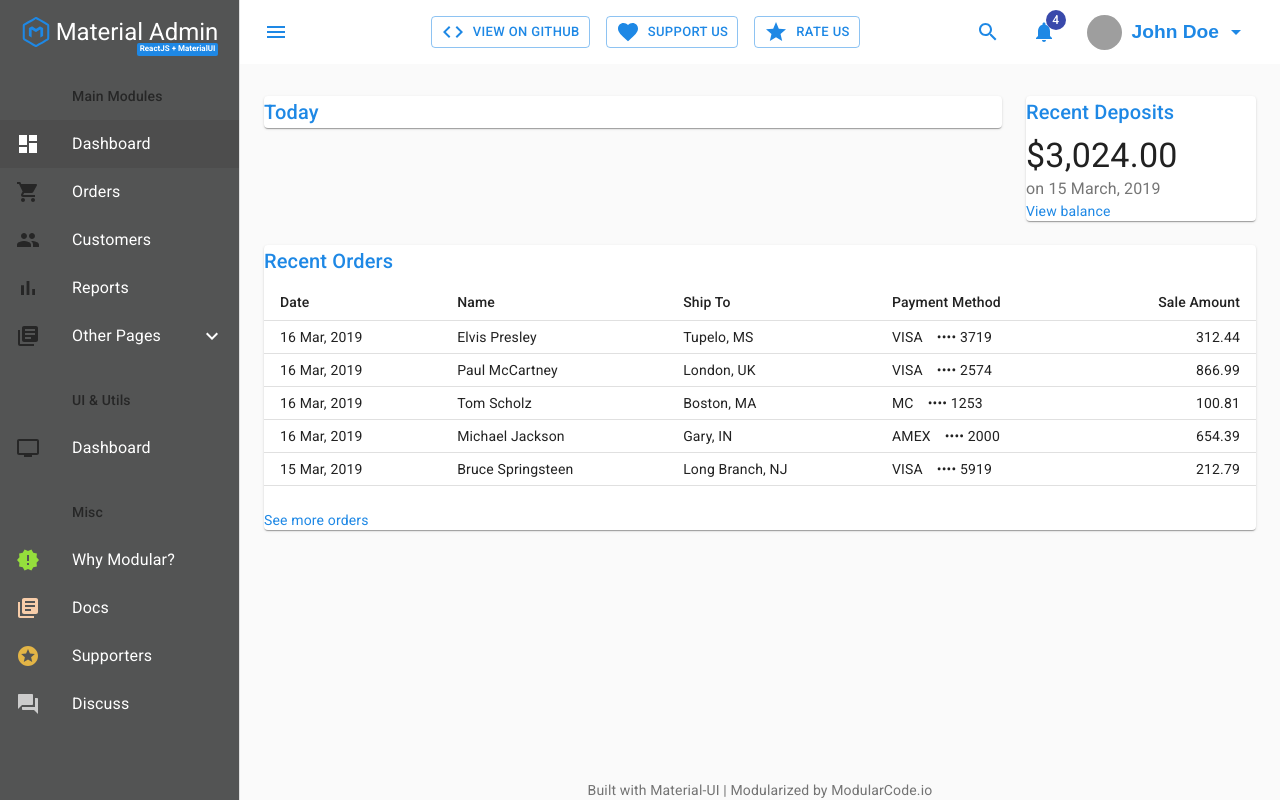
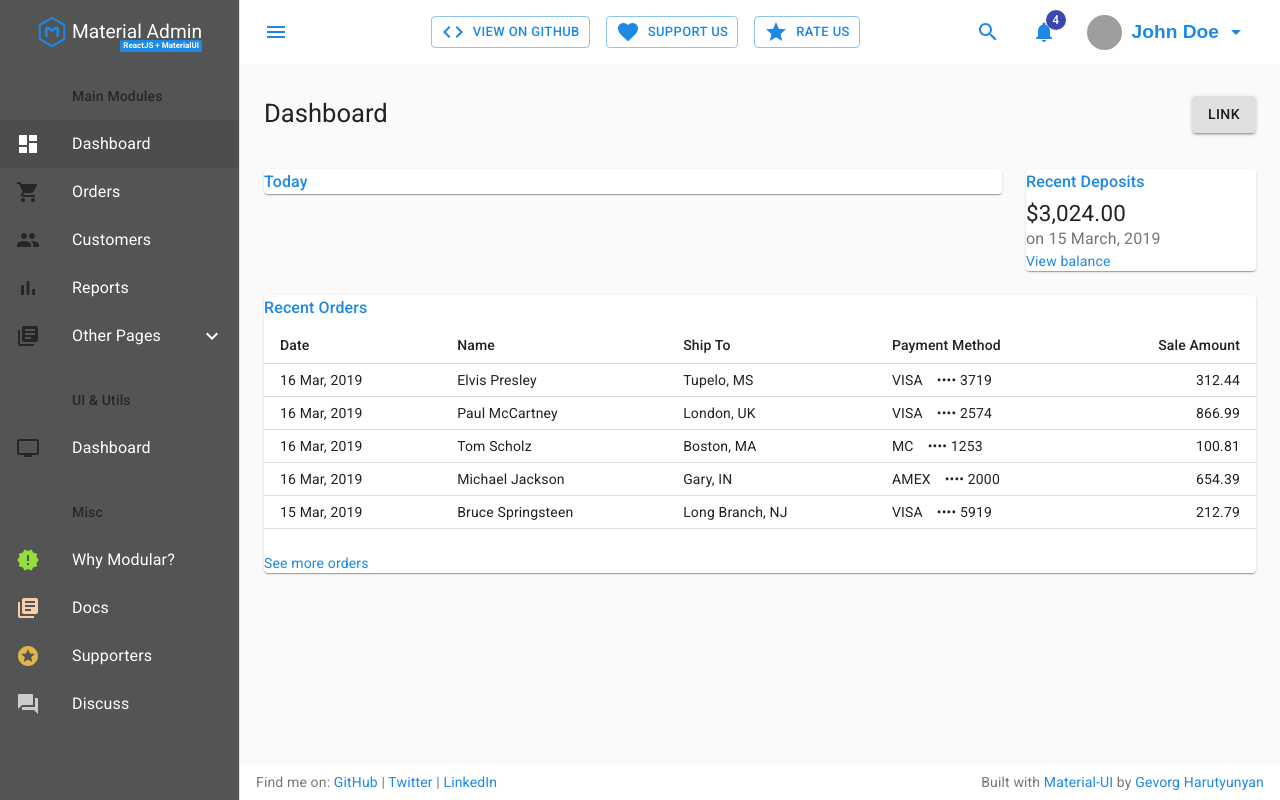
Before and after one commit to biggestredapple/react-material, a React (Create React App) app: page / in a window 1280 px wide. Built offline with nearby package versions, Linux system fonts and the light colour scheme; grey boxes are pictures that could not be loaded.

Commit message:
Page toolbar component

```diff
--- a/src/Dashboard/Home/Home.tsx
+++ b/src/Dashboard/Home/Home.tsx
@@ -4,10 +4,13 @@ import React from 'react'
 
 import Grid from '@material-ui/core/Grid'
 import Paper from '@material-ui/core/Paper'
+import Typography from '@material-ui/core/Typography'
+import Button from '@material-ui/core/Button'
 
 // import { Theme } from '_theme'
 
 import PageContainer from '../_common/BasePageContainer'
+import PageToolbar from '../_common/BasePageToolbar'
 import Chart from './Chart'
 import Deposits from './Deposits'
 import Orders from './Orders'
@@ -15,8 +18,18 @@ import Orders from './Orders'
 export default function Home() {
   // const classes = useStyles()
 
+  const PageTitle = 'Dashboard'
+
+  const PageActions = (
+    <Button variant="contained" href="#contained-buttons">
+      Link
+    </Button>
+  )
+
   return (
     <PageContainer>
+      <PageToolbar title={PageTitle} actions={PageActions}></PageToolbar>
+
       <Grid container spacing={3}>
         {/* Chart */}
         <Grid item xs={12} md={8} lg={9}>
--- /dev/null
+++ b/src/Dashboard/_common/BasePageBreadcrumbs/index.tsx
@@ -0,0 +1 @@
+export { default } from './PageBreadcrumbs'
--- /dev/null
+++ b/src/Dashboard/_common/BasePageToolbar/PageToolbar.tsx
@@ -0,0 +1,73 @@
+import React from 'react'
+import clsx from 'clsx'
+
+import { makeStyles, createStyles } from '@material-ui/core/styles'
+import Grid from '@material-ui/core/Grid'
+import Typography from '@material-ui/core/Typography'
+
+import { Theme } from '_theme'
+
+export interface PageToolbarProps {
+  title?: React.ReactNode
+  actions?: React.ReactNode
+  classes?: {
+    container?: string
+    titleContainer?: string
+    actionsContainer?: string
+  }
+}
+
+const PageToolbar: React.FC<PageToolbarProps> = (props: PageToolbarProps) => {
+  const classes = useStyles()
+  const userClasses = props.classes || {}
+
+  const Title = (
+    <Typography variant="h3" component="h1">
+      {props.title}
+    </Typography>
+  )
+
+  const Actions = props.actions
+
+  return (
+    <Grid
+      container
+      spacing={3}
+      className={clsx(classes.container, userClasses.container)}
+    >
+      <Grid
+        item
+        xs
+        alignItems="center"
+        container
+        className={clsx(classes.titleContainer, userClasses.titleContainer)}
+      >
+        {Title}
+      </Grid>
+      <Grid
+        item
+        xs
+        alignItems="center"
+        container
+        className={clsx(classes.actionsContainer, userClasses.titleContainer)}
+      >
+        {Actions}
+      </Grid>
+    </Grid>
+  )
+}
+
+const useStyles = makeStyles((theme: Theme) =>
+  createStyles({
+    container: {
+      marginBottom: '1.5rem',
+    },
+    titleContainer: {},
+    actionsContainer: {
+      display: 'flex',
+      justifyContent: 'flex-end',
+    },
+  }),
+)
+
+export default PageToolbar
--- /dev/null
+++ b/src/Dashboard/_common/BasePageToolbar/index.tsx
@@ -0,0 +1 @@
+export { default } from './PageToolbar'
--- a/src/Dashboard/_common/TheFooter/Footer.tsx
+++ b/src/Dashboard/_common/TheFooter/Footer.tsx
@@ -1,22 +1,50 @@
 import React from 'react'
 import Typography from '@material-ui/core/Typography'
 import Link from '@material-ui/core/Link'
+import { makeStyles } from '@material-ui/core/styles'
+
+import { Theme } from '_theme'
 
 const Footer = () => {
+  const classes = useStyles()
+
   return (
-    <footer>
-      <Typography variant="body2" color="textSecondary" align="center">
+    <footer className={classes.footer}>
+      <Typography variant="body2" color="textSecondary" align="left">
+        {'Find me on: '}
+        <Link color="primary" href="https://github.com/modularcoder">
+          GitHub
+        </Link>
+        {' | '}
+        <Link color="primary" href="https://twitter.com/modularcoder">
+          Twitter
+        </Link>
+        {' | '}
+        <Link color="primary" href="https://www.linkedin.com/in/modularcoder/">
+          LinkedIn
+        </Link>
+      </Typography>
+      <Typography variant="body2" color="textSecondary" align="right">
         {'Built with '}
-        <Link color="inherit" href="https://material-ui.com/">
+        <Link color="primary" href="https://material-ui.com/">
           Material-UI
         </Link>
-        {' | Modularized by '}
-        <Link color="inherit" href="https://modularcode.io/">
-          ModularCode.io
+        {' by '}
+        <Link color="primary" href="https://twitter.com/modularcoder">
+          Gevorg Harutyunyan
         </Link>
       </Typography>
     </footer>
   )
 }
 
+const useStyles = makeStyles((theme: Theme) => ({
+  footer: {
+    display: 'flex',
+    background: '#fff',
+    padding: '0.5rem 1rem',
+    justifyContent: 'space-between',
+  },
+}))
+
 export default Footer
--- a/src/_theme/index.ts
+++ b/src/_theme/index.ts
@@ -23,8 +23,24 @@ const coreTheme = createMuiTheme({
     },
   },
   typography: {
-    // Use the system font instead of the default Roboto font.
-    // fontFamily: ['"Lato"', 'sans-serif'].join(','),
+    h1: {
+      fontSize: '2rem',
+    },
+    h2: {
+      fontSize: '1.8rem',
+    },
+    h3: {
+      fontSize: '1.6rem',
+    },
+    h4: {
+      fontSize: '1.4rem',
+    },
+    h5: {
+      fontSize: '1.2rem',
+    },
+    h6: {
+      fontSize: '1rem',
+    },
   },
 })
 
```
Also changed, not shown: src/Dashboard/_common/BasePageBreadcrumbs/PageBreadcrumbs.tsx (added, +20 -0 lines), src/Dashboard/_common/TheHeader/Header.tsx (+18 -3 lines), 1 other file (tests, documents, lock files or other folders).
